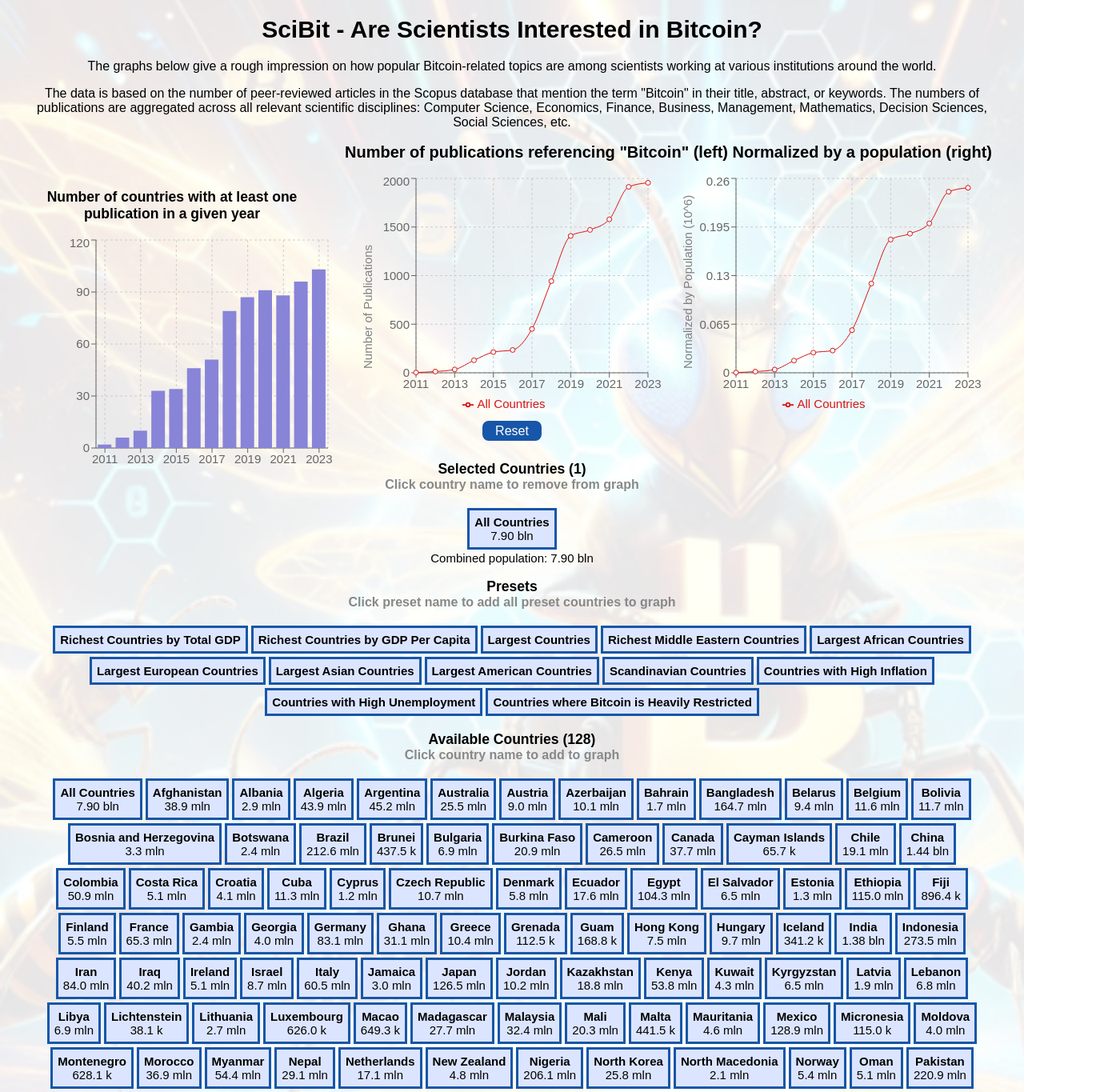
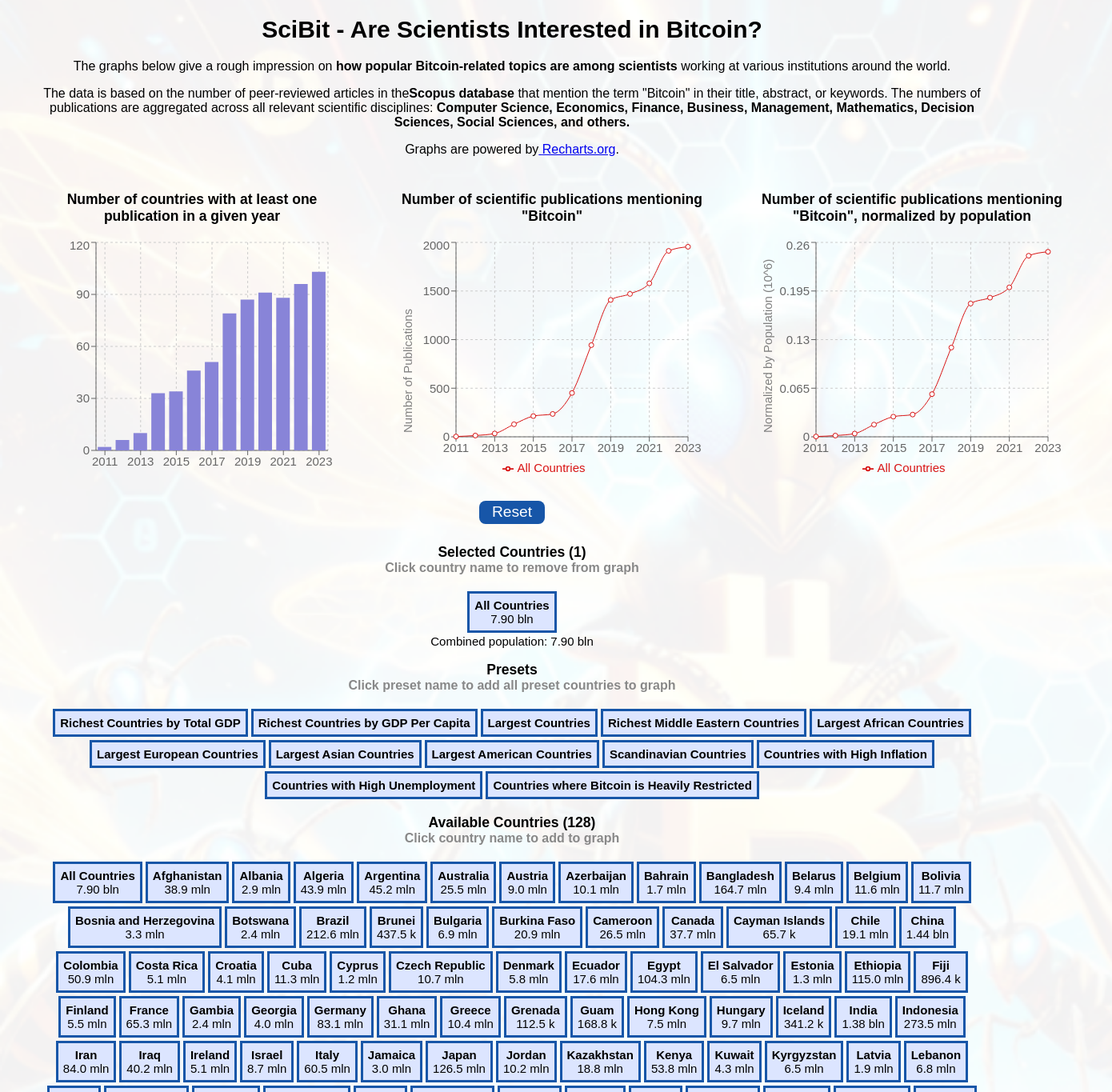
Before and after one commit to WojOgi/scibit, a React (Vite) app: page / in a window 1280 px wide. Shown: the part 40-1405 px from the top of the page at 80% size, 1390 px wide, since content can reach past the window. Built offline with nearby package versions, Linux system fonts and the light colour scheme.

Commit message:
fixed minor issues, set up Google Analytics

```diff
--- a/index.html
+++ b/index.html
@@ -1,6 +1,15 @@
 <!doctype html>
 <html lang="en">
   <head>
+    <!-- Google tag (gtag.js) -->
+    <script async src="https://www.googletagmanager.com/gtag/js?id=G-TP055BXV5X"></script>
+    <script>
+      window.dataLayer = window.dataLayer || [];
+      function gtag(){dataLayer.push(arguments);}
+      gtag('js', new Date());
+
+      gtag('config', 'G-TP055BXV5X');
+    </script>
     <meta charset="UTF-8" />
     <link rel="icon" type="image/svg+xml" href="/thumb.png" />
     <meta name="viewport" content="width=device-width, initial-scale=1.0" />
@@ -9,5 +18,8 @@
   <body>
     <div id="root"></div>
     <script type="module" src="./src/main.tsx"></script>
+  <img src="public/lightning_address.png" alt="Lightning address"
+       style="display: block; margin: 0 auto; width: 120px; height: 120px;"
+    />
   </body>
 </html>
--- a/src/components/graphs/MyBarChart.tsx
+++ b/src/components/graphs/MyBarChart.tsx
@@ -12,17 +12,18 @@
 
 export default function MyBarChart() {
   return (
-    <ResponsiveContainer width="90%" height={300}>
-      <>
+    <div className={"graph"}>
       <h3
         style={{
-            maxWidth: "350px",
+          maxWidth: "400px",
           display: "flex",
           justifyContent: "center",
         }}
       >
         Number of countries with at least one publication in a given year
       </h3>
+      <ResponsiveContainer width="90%" height={300}>
+        <>
           <BarChart
             width={400}
             height={300}
@@ -46,5 +47,6 @@
           </BarChart>
         </>
       </ResponsiveContainer>
+    </div>
   );
 }
--- a/src/components/graphs/MyLineChart_Absolute.tsx
+++ b/src/components/graphs/MyLineChart_Absolute.tsx
@@ -30,8 +30,18 @@
   );
 
   return (
+    <div className={"graph"}>
+      <h3
+        style={{
+          maxWidth: "400px",
+          display: "flex",
+          justifyContent: "center",
+        }}
+      >
+        Number of scientific publications mentioning "Bitcoin"
+      </h3>
+      <ResponsiveContainer width="90%" height={300}>
         <>
-      <ResponsiveContainer width="90%" height={300}>
           <LineChart
             width={400}
             height={300}
@@ -64,7 +74,8 @@
               />
             ))}
           </LineChart>
+        </>
       </ResponsiveContainer>
-    </>
+    </div>
   );
 }
--- a/src/components/graphs/MyLineChart_Normalized.tsx
+++ b/src/components/graphs/MyLineChart_Normalized.tsx
@@ -33,8 +33,19 @@
   console.log("transformedDataNormalized", transformedDataNormalized);
 
   return (
+    <div className={"graph"}>
+      <h3
+        style={{
+          maxWidth: "400px",
+          display: "flex",
+          justifyContent: "center",
+        }}
+      >
+        Number of scientific publications mentioning "Bitcoin", normalized by
+        population
+      </h3>
+      <ResponsiveContainer width="90%" height={300}>
         <>
-      <ResponsiveContainer width="90%" height={300}>
           <LineChart
             width={400}
             height={300}
@@ -67,7 +78,8 @@
               />
             ))}
           </LineChart>
+        </>
       </ResponsiveContainer>
-    </>
+    </div>
   );
 }
--- a/src/components/layout/footer/Footer.tsx
+++ b/src/components/layout/footer/Footer.tsx
@@ -1,21 +1,9 @@
 export default function Footer() {
   return (
     <>
-      <div
-        style={{
-          margin: "0.5rem 0",
-        }}
-      >
+      <div>
         <b>Buy me a coffee (lightning)</b>
       </div>
-      <img
-        src="public/lightning_address.png"
-        style={{
-          width: "9%",
-          height: "auto",
-        }}
-        alt="Lightning address"
-      />
     </>
   );
 }
--- a/src/components/layout/header/Header.tsx
+++ b/src/components/layout/header/Header.tsx
@@ -4,29 +4,29 @@
       <h1>SciBit - Are Scientists Interested in Bitcoin?</h1>
       <section>
         <p>
-          The graphs below give a rough impression on how popular
-          Bitcoin-related topics are among scientists working at various
-          institutions around the world.
+          The graphs below give a rough impression on{" "}
+          <b>how popular Bitcoin-related topics are among scientists</b> working
+          at various institutions around the world.
         </p>
         <p>
           The data is based on the number of peer-reviewed articles in the
-          Scopus database that mention the term "Bitcoin" in their title,
+          <b>Scopus database</b> that mention the term "Bitcoin" in their title,
           abstract, or keywords. The numbers of publications are aggregated
-          across all relevant scientific disciplines: Computer Science,
-          Economics, Finance, Business, Management, Mathematics, Decision
-          Sciences, Social Sciences, etc.
+          across all relevant scientific disciplines:{" "}
+          <b>
+            Computer Science, Economics, Finance, Business, Management,
+            Mathematics, Decision Sciences, Social Sciences, and others.
+          </b>
+        </p>
+        <p>
+          Graphs are powered by
+          <a href={"https://recharts.org/"} target={"_blank"}>
+            {" "}
+            Recharts.org
+          </a>
+          .
         </p>
       </section>
-      <h2
-        style={{
-          display: "flex",
-          justifyContent: "flex-end",
-          fontSize: "20px",
-        }}
-      >
-        Number of publications referencing "Bitcoin" (left) Normalized by a
-        population (right)
-      </h2>
     </>
   );
 }
--- a/src/components/layout/mainarea/choicearea/ChoiceArea.tsx
+++ b/src/components/layout/mainarea/choicearea/ChoiceArea.tsx
@@ -12,13 +12,15 @@
   const context = useCountriesDataContext();
 
   return (
-    <div>
+    <div className="choice-area">
       <button className="reset-button" onClick={handleReset}>
         Reset
       </button>
-      <SelectedCountries />
-      <PresetCountries presets={presets} />
-      <AvailableCountries />
+      <section>
+        <SelectedCountries />
+        <PresetCountries presets={presets} />
+        <AvailableCountries />
+      </section>
     </div>
   );
 }
--- a/src/styles/index.css
+++ b/src/styles/index.css
@@ -19,6 +19,10 @@
     justify-content: center;
 }
 
+.choice-area {
+    padding-top: 20px;
+}
+
 .reset-button {
     background-color: #1756a8;
     color: white;
@@ -26,7 +30,7 @@
     border: none;
     border-radius: 0.5rem;
     cursor: pointer;
-    font-size: 1rem;
+    font-size: 1.2rem;
     margin: 0.5rem;
 }
 
@@ -36,8 +40,21 @@
 }
 
 .graph-container{
+    padding-top: 15px;
     display: flex;
+    flex-grow: 1;
 }
+
+@media (max-width: 768px){
+    .graph-container{
+        flex-direction: column;
+    }
+}
+
+.graph {
+    min-width: 450px;
+}
+
 body {
     background-image: url("bit_background1.png");
     background-size: cover;
```
Also changed, not shown: src/styles/bit_background1.png. Lines whose indentation alone changed are shown as unchanged.
